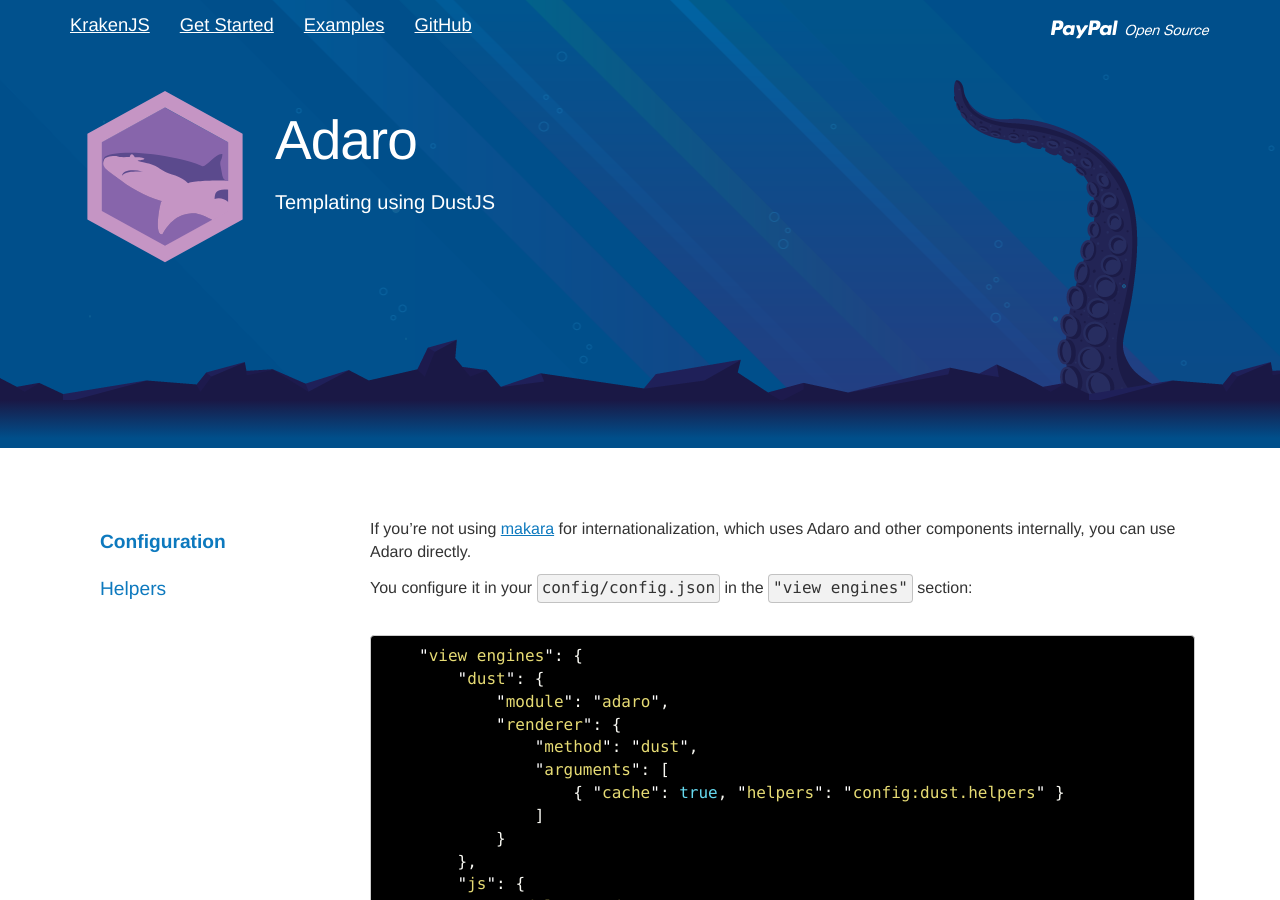
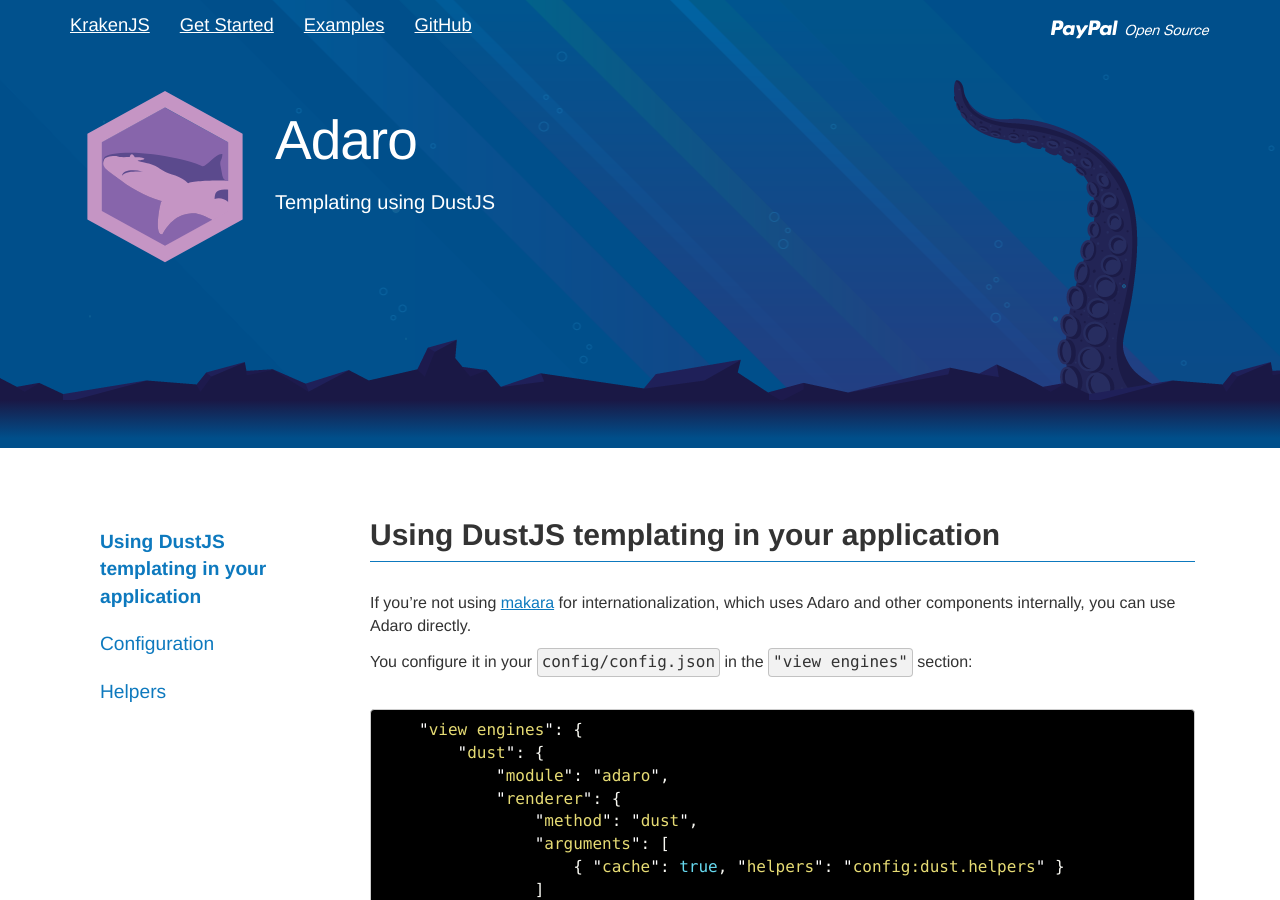
Before and after one commit to krakenjs/krakenjs.github.io, a Jekyll site: the page built from adaro.md, in a window 1280 px wide and 900 px high. Built offline with Jekyll 4.4.1, drawn with Linux system fonts in a browser that asks for light colours; Markdown is read by kramdown in place of the engine named in the settings.

Commit message:
Add initial heading to adaro doc

```diff
--- a/adaro.md
+++ b/adaro.md
@@ -4,6 +4,9 @@
 logo: Adaro.svg
 description: Templating using DustJS
 ---
+
+Using DustJS templating in your application
+-------------------------------------------
 
 If you're not using [makara] for internationalization, which uses Adaro and other components internally, you can use Adaro directly.
 
```
